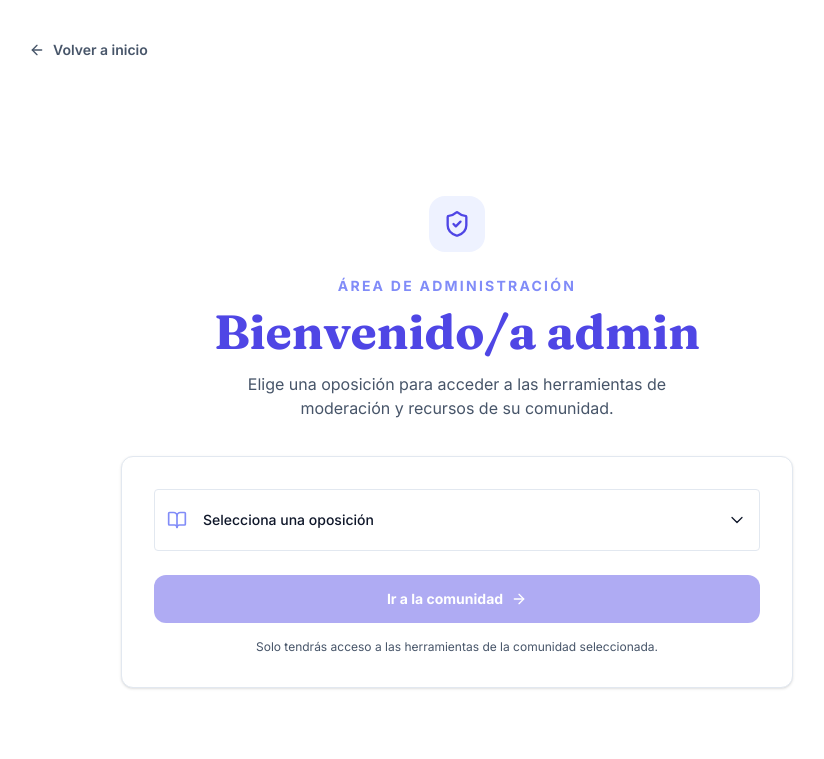
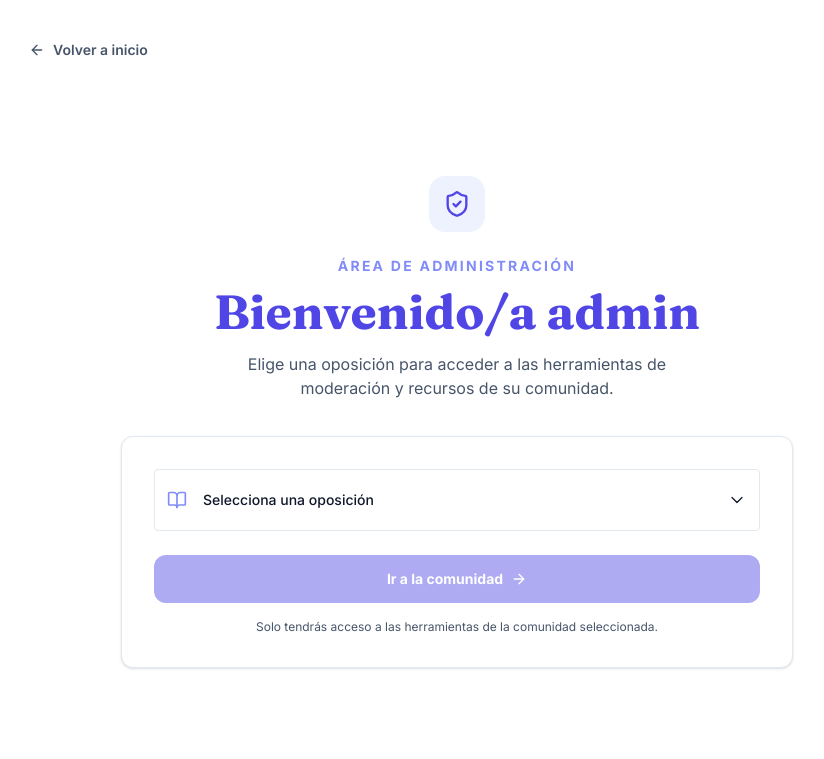
Before and after one commit to Desire-e/Proposite, a Laravel app: page /admin/welcome in a window 1280 px wide. Shown: the top 759 px of the page, without its empty margins (183-1007 px from the left). Run offline with Laravel 12, Linux system fonts and the light colour scheme; a user stored in the database is signed in; data comes from the database, SQL or seed files in the repository; data that the repository does not hold is empty; style sheets or scripts are compiled from the project's sources; some libraries are stand-ins or nearby versions; some web fonts are replaced.

Commit message:
style: margen inferior en la pantalla de elegir comunidad del administrador

```diff
--- a/resources/js/pages/admin/welcome.tsx
+++ b/resources/js/pages/admin/welcome.tsx
@@ -36,7 +36,7 @@ export default function AdminWelcome(
                 <BackLink routeName={'logout'} method={'post'}>Volver a inicio</BackLink>
             </div>
 
-            <div className="flex flex-col flex-1 items-center mx-5">
+            <div className="flex flex-col flex-1 items-center mx-5 mb-10">
                 <div className="w-full max-w-2xl">
 
                     <div className="mx-auto flex size-14 items-center justify-center
```
